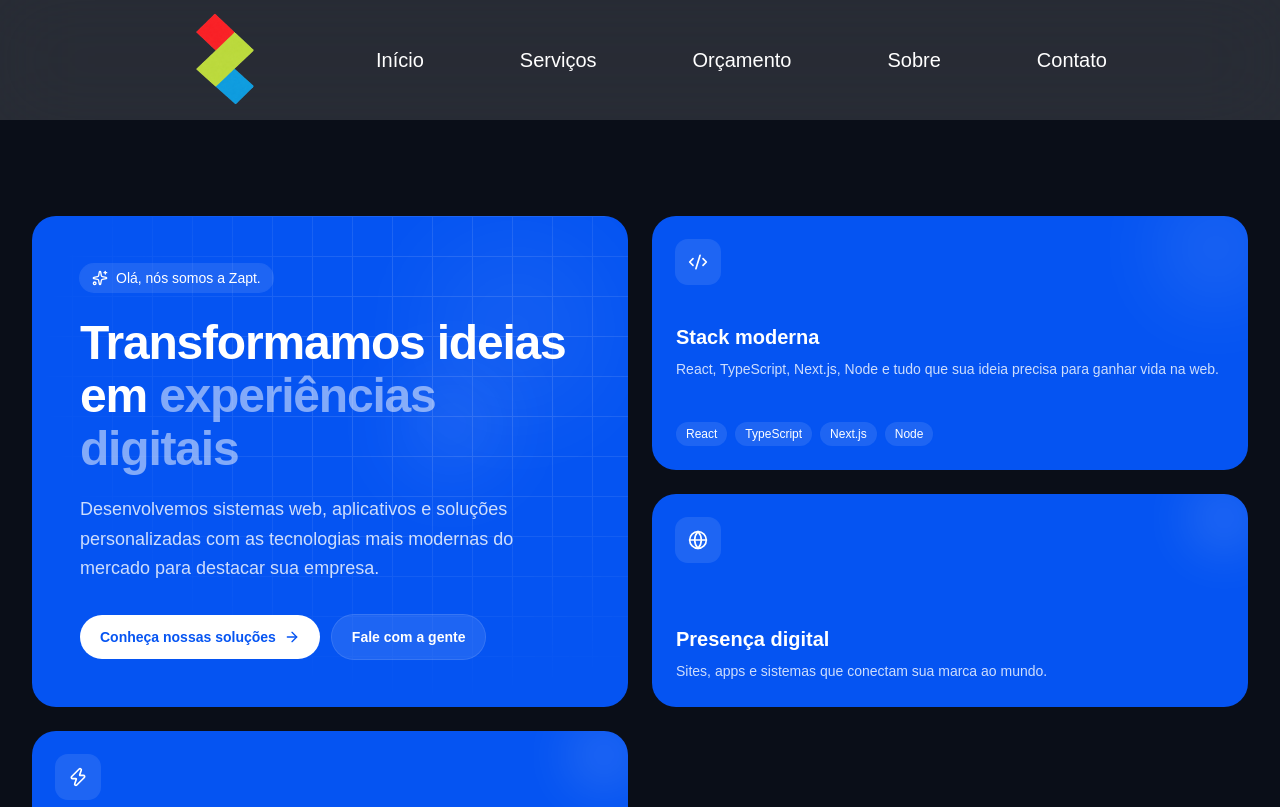
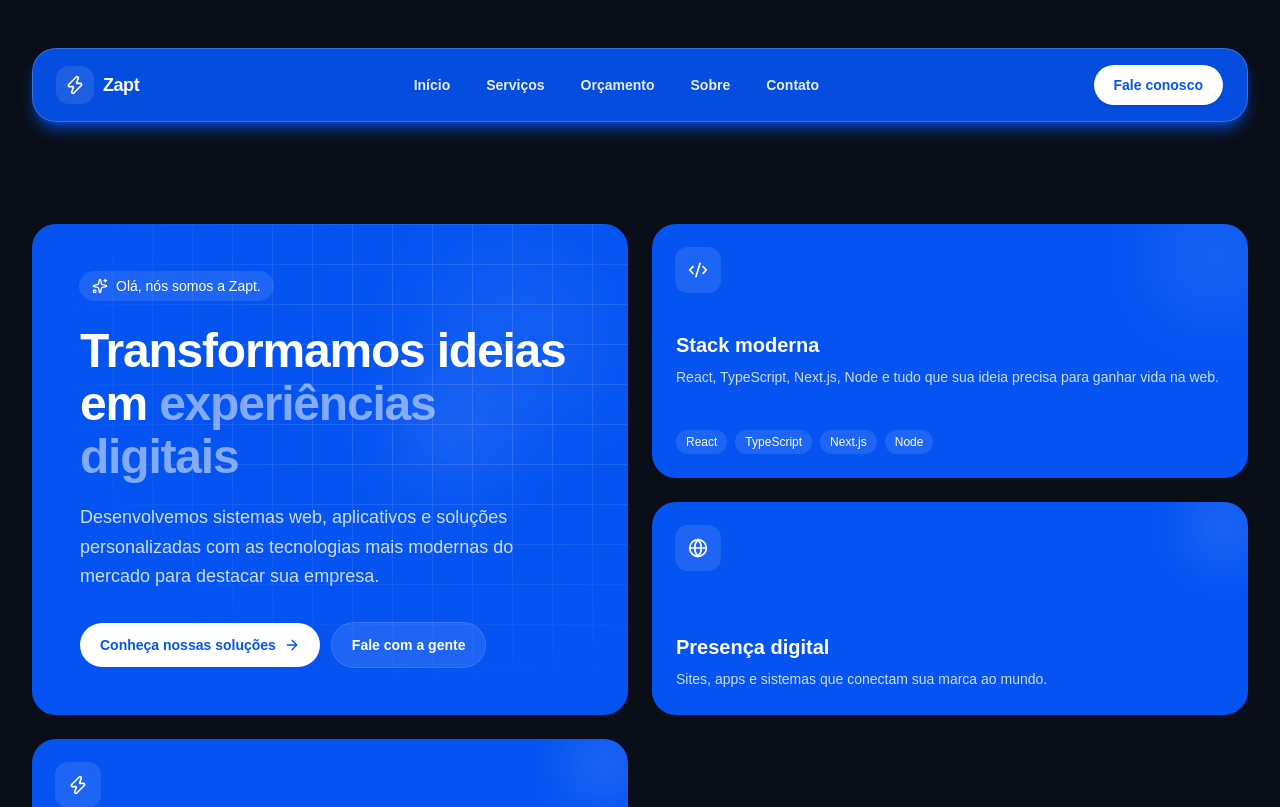
Before and after one commit to Gabriel-Andreoni/zapt, a Next.js app: page / in a window 1280 px wide. Shown: the top 807 px of the page. Built offline with nearby package versions, Linux system fonts and the light colour scheme.

Commit message:
Remodulação da UI da seção Hero

```diff
--- a/app/sections/Hero/index.tsx
+++ b/app/sections/Hero/index.tsx
@@ -1,11 +1,11 @@
 import { ArrowRight, Code2, Globe, Sparkles, Zap } from "lucide-react";
-import Menu from "../Menu";
+import Header from "../Menu";
 
 export default function Hero() {
   return (
     <>
-      <Menu />
-      <section className="w-full bg-product-section py-16 md:py-24">
+      <Header />
+      <section className="w-full mt-32 py-16 md:py-24">
         <div className="mx-auto max-w-7xl px-4 sm:px-6 lg:px-8">
           <div className="grid grid-cols-4 gap-4 md:gap-6">
             {/* Main hero card */}
--- a/app/sections/Menu/index.tsx
+++ b/app/sections/Menu/index.tsx
@@ -1,22 +1,92 @@
-import Image from "next/image";
-import './style.css';
+import { useState } from "react";
+import Link from "next/link";
+import { Menu, X, Zap } from "lucide-react";
 
-export default function Menu() {
-    const items = [
-        { name: "Início", href: "#" },
-        { name: "Serviços", href: "#" },
-        { name: "Orçamento", href: "#" },
-        { name: "Sobre", href: "#" },
-        { name: "Contato", href: "#" }
-    ]
-    return (
-        <header className="w-full h-30 flex items-center bg-[#ffffff20] backdrop-blur-2xl">
-            <nav className="w-6/12 h-full pl-48 flex items-center gap-24">
-                <Image src="/logo.png" alt="logo da zapt" width={64} height={64} />
-                <ul className="w-full p-6 flex justify-start gap-24">
-                    {items.map((i, index) => <li key={index} className="menu-item h-fit text-xl cursor-pointer text-white relative">{i.name}</li>)}
-                </ul>
+const navItems = [
+  { name: "Início", href: "#" },
+  { name: "Serviços", href: "#produtos" },
+  { name: "Orçamento", href: "#" },
+  { name: "Sobre", href: "#" },
+  { name: "Contato", href: "#" },
+];
+
+export default function Header() {
+  const [mobileOpen, setMobileOpen] = useState(false);
+
+  return (
+    <header className="fixed left-0 right-0 top-0 z-50 px-4 pt-4 sm:px-6 lg:px-8">
+      <div className="mx-auto mt-8 max-w-7xl">
+        <div className="flex items-center justify-between rounded-2xl border border-white/20 bg-[#0554f2e8] px-5 py-3 shadow-lg shadow-[#0554f2b2] backdrop-blur-xl md:rounded-3xl md:px-6 md:py-4">
+          <Link href="/" className="group flex items-center gap-2.5 text-white">
+            <span className="inline-flex h-9 w-9 items-center justify-center rounded-xl bg-white/10 ring-1 ring-white/10 transition-colors group-hover:bg-white/20">
+              <Zap className="h-5 w-5 text-white" />
+            </span>
+            <span className="text-lg font-bold tracking-tight">Zapt</span>
+          </Link>
+
+          {/* Desktop nav */}
+          <nav className="hidden items-center gap-1 md:flex">
+            {navItems.map((item) => (
+              <a
+                key={item.name}
+                href={item.href}
+                className="group relative px-4 py-2 text-sm font-bold text-white/90 transition-colors hover:text-white"
+              >
+                {item.name}
+                <span className="absolute bottom-1 left-4 right-4 h-0.5 origin-left scale-x-0 rounded-full bg-white transition-transform duration-200 ease-out group-hover:scale-x-100" />
+              </a>
+            ))}
+          </nav>
+
+          {/* CTA */}
+          <a
+            href="#contato"
+            className="hidden rounded-full bg-white px-5 py-2.5 text-sm font-semibold text-[#0554f2] shadow-sm transition-colors hover:bg-white/60 md:inline-flex"
+          >
+            Fale conosco
+          </a>
+
+          {/* Mobile toggle */}
+          <button
+            type="button"
+            onClick={() => setMobileOpen((prev) => !prev)}
+            className="inline-flex h-10 w-10 items-center justify-center rounded-xl bg-white/10 text-white ring-1 ring-product-foreground/10 md:hidden"
+            aria-label={mobileOpen ? "Fechar menu" : "Abrir menu"}
+            aria-expanded={mobileOpen}
+          >
+            {mobileOpen ? (
+              <X className="h-5 w-5" />
+            ) : (
+              <Menu className="h-5 w-5" />
+            )}
+          </button>
+        </div>
+
+        {/* Mobile menu */}
+        {mobileOpen && (
+          <div className="mt-3 rounded-2xl border border-white/10 p-3 shadow-xl shadow-[#0554f2] backdrop-blur-xl md:hidden">
+            <nav className="flex flex-col gap-1">
+              {navItems.map((item) => (
+                <a
+                  key={item.name}
+                  href={item.href}
+                  onClick={() => setMobileOpen(false)}
+                  className="rounded-xl px-4 py-3 text-base font-medium text-white/90 transition-colors hover:bg-white/10 hover:text-white"
+                >
+                  {item.name}
+                </a>
+              ))}
+              <Link
+                href="#contato"
+                onClick={() => setMobileOpen(false)}
+                className="mt-2 rounded-full bg-white px-4 py-3 text-center text-sm font-semibold text-[#0554f2]"
+              >
+                Fale conosco
+              </Link>
             </nav>
-        </header>
-    )
+          </div>
+        )}
+      </div>
+    </header>
+  );
 }
```
